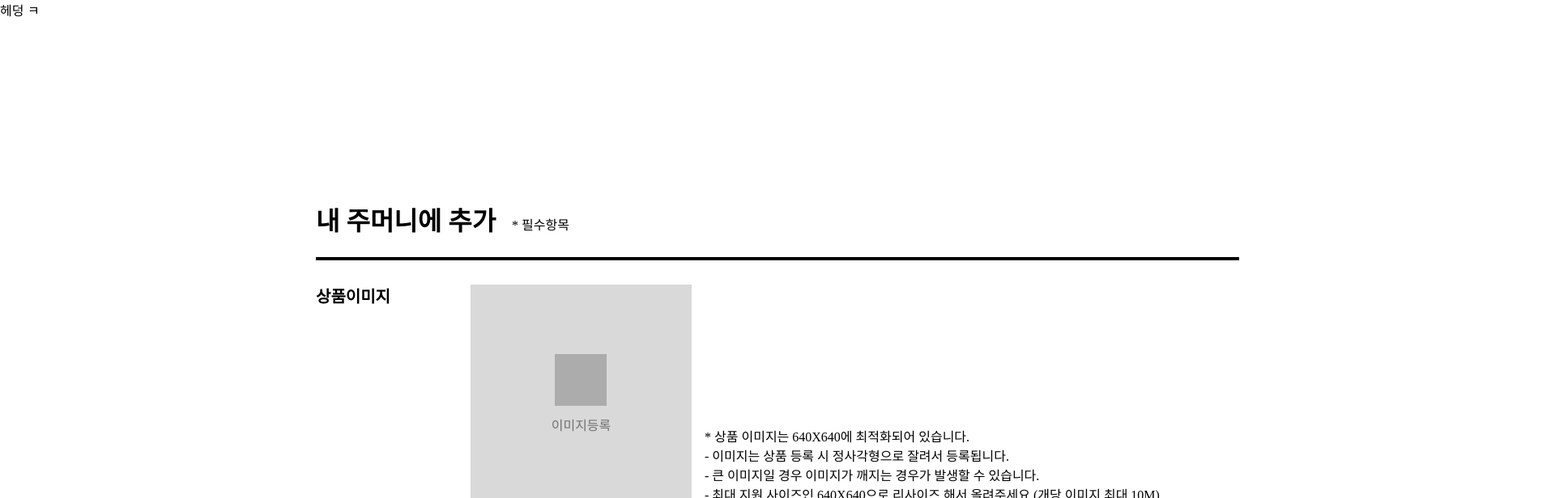
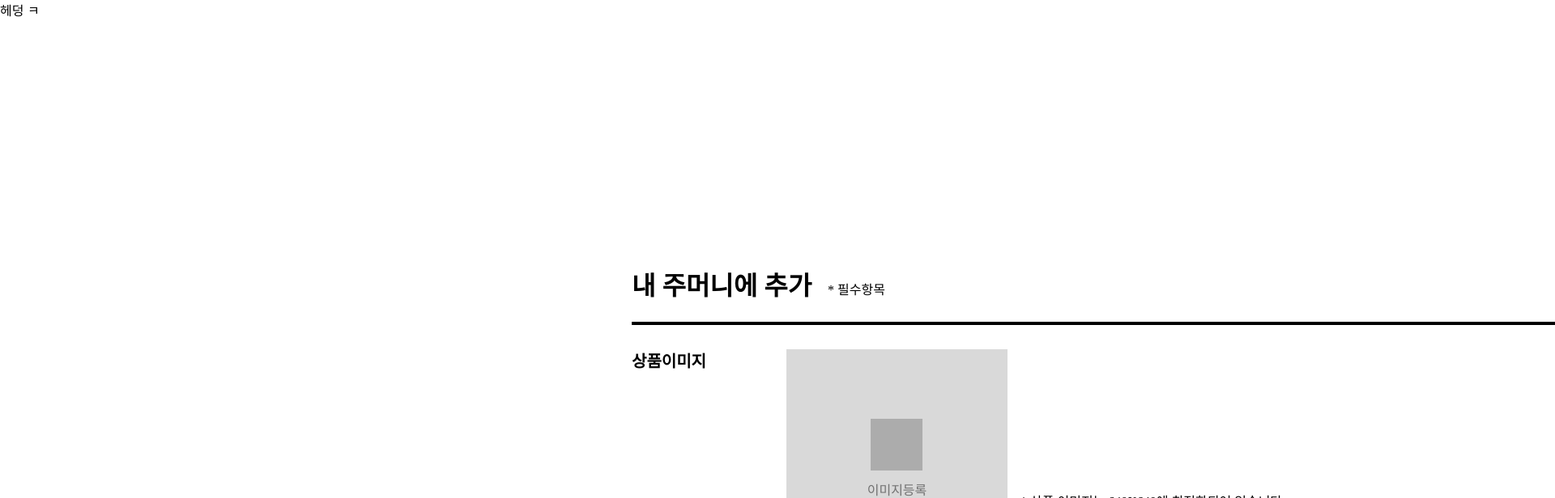
Before and after one commit to ffinal4/front-end, a React (Create React App) app: page /upload in a window 1280 px wide. Shown: the top 616 px of the page at 81% size, 1920 px wide, since content can reach past the window. Built offline with nearby package versions, Linux system fonts and the light colour scheme.

Commit message:
PEEP-7 <메인레이아웃 완료>

```diff
--- a/src/App.tsx
+++ b/src/App.tsx
@@ -4,11 +4,13 @@ import { BrowserRouter, Route, Routes } from "react-router-dom";
 import Header from "./components/common/Header";
 import MainPage from "./pages/MainPage";
 import UploadPage from "./pages/UploadPage";
+import { MainLayout } from "./components/Layout";
 
 function App() {
   return (
     <div className="App">
       <Header />
+      <MainLayout>
         <BrowserRouter>
           <Routes>
             <Route path="/" element={<MainPage />} />
@@ -16,6 +18,7 @@ function App() {
             <Route path="/upload" element={<UploadPage />} />
           </Routes>
         </BrowserRouter>
+      </MainLayout>
     </div>
   );
 }
--- a/src/components/Layout/index.tsx
+++ b/src/components/Layout/index.tsx
@@ -1,9 +1,7 @@
-import React from 'react'
+import { styled } from "styled-components";
 
-const index = () => {
-  return (
-    <div>index</div>
-  )
-}
-
-export default index
+// 모든페이지 공통 메인레이아웃
+export const MainLayout = styled.div`
+  width: 100%;
+  padding: 80px 390px 100px 390px;
+`;
```
Also changed, not shown: src/pages/UploadPage.tsx (+4 -3 lines). Lines whose indentation alone changed are shown as unchanged.
